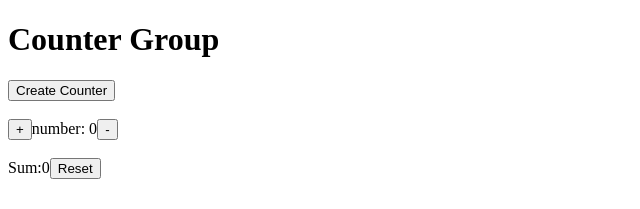
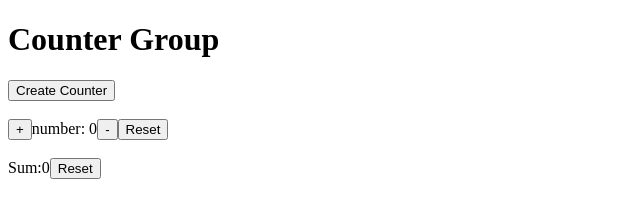
Before and after one commit to TWA-AFS-202310-GROUP-5/ng-counter-group, an Angular app: page / in a window 1280 px wide. Both pictures are taken after a click on the button "Create Counter". Shown: the top 209 px of the page, without its empty margins (0-640 px from the left). Built offline with nearby package versions, Linux system fonts and the light colour scheme.

Commit message:
feat: add reset for counter to reset number to 0

```diff
--- a/src/app/counter/counter.component.html
+++ b/src/app/counter/counter.component.html
@@ -2,4 +2,5 @@
     <button (click)="onIncrease()">+</button>
     <span>number: {{number}}</span>
     <button (click)="onDecrease()">-</button>
+    <button (click)="onReset()">Reset</button>
 </div>
--- a/src/app/counter/counter.component.ts
+++ b/src/app/counter/counter.component.ts
@@ -19,6 +19,11 @@ export class CounterComponent {
     this.emitChangeNum()
   }
 
+  onReset() {
+    this.number = 0
+    this.emitChangeNum()
+  }
+
   emitChangeNum() {
     this.change.emit(this.number)
   }
```
Also changed, not shown: 1 other file (tests, documents, lock files or other folders).
